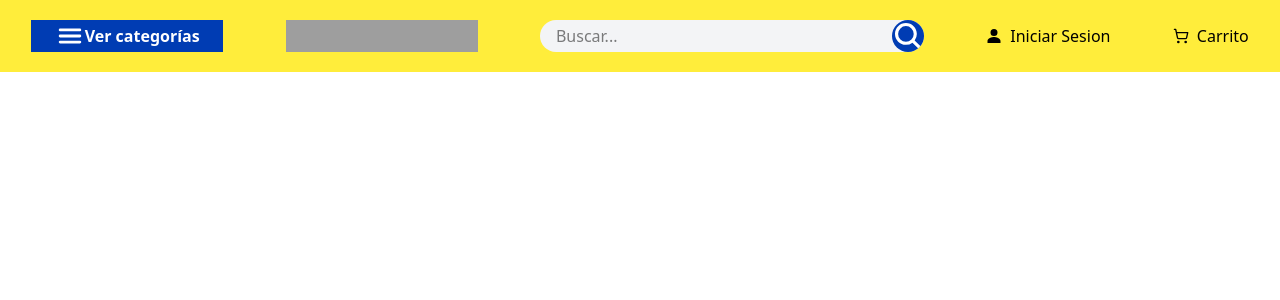
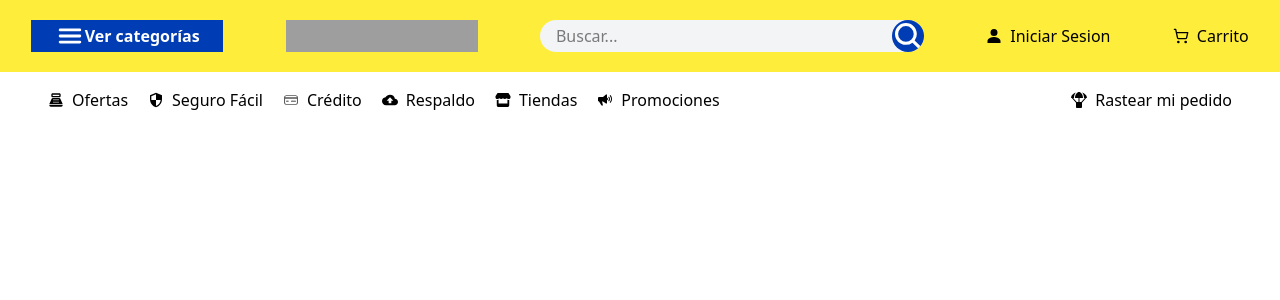
Before and after one commit to Luisnorieg/TecnoFacil, a React (Vite) app: page / in a window 1280 px wide. Shown: the top 300 px of the page. Built offline with nearby package versions, Linux system fonts and the light colour scheme; grey boxes are pictures that could not be loaded.

Commit message:
feat: :construction: Creación del segundo navabar conponente "Nav2"
Creación del segundo navabar conponente "Nav2"

```diff
--- a/src/App.jsx
+++ b/src/App.jsx
@@ -1,5 +1,6 @@
 import { useState } from 'react'
 import NavBar from './components/nav'
+import NavBar2 from './components/nav2'
 import './App.css'
 
 function App() {
@@ -8,6 +9,7 @@ function App() {
   return (
     <>
       <NavBar/>
+      <NavBar2/>
     </>
   )
 }
--- a/src/components/nav2.tsx
+++ b/src/components/nav2.tsx
@@ -0,0 +1,57 @@
+import { MdPointOfSale } from "react-icons/md";
+import { MdOutlineSecurity } from "react-icons/md";
+import { CiCreditCard1 } from "react-icons/ci";
+import { MdBackup } from "react-icons/md";
+import { FaStore } from "react-icons/fa6";
+import { IoMdMegaphone } from "react-icons/io";
+import { FaParachuteBox } from "react-icons/fa";
+function Nav2() {
+  return (
+    <>
+      <section>
+        <nav className="bg-[#ffffff] h-14 w-full flex justify-start items-center ">
+          <div className="flex justify-between items-center w-full mx-12">
+            <div className="flex justify-center">
+              <ul className="flex flex-row gap-5 ">
+                <li className="flex justify-center items-center gap-2 ">
+                  <MdPointOfSale />
+                  Ofertas
+                </li>
+                <li className="flex justify-center items-center gap-2">
+                  <MdOutlineSecurity />
+                  Seguro Fácil
+                </li>
+                <li className="flex justify-center items-center gap-2">
+                  <CiCreditCard1 />
+                  Crédito
+                </li>
+                <li className="flex justify-center items-center gap-2">
+                  <MdBackup />
+                  Respaldo
+                </li>
+                <li className="flex justify-center items-center gap-2">
+                  <FaStore />
+                  Tiendas
+                </li>
+                <li className="flex justify-center items-center gap-2">
+                  <IoMdMegaphone />
+                  Promociones
+                </li>
+              </ul>
+            </div>
+            <div className="flex justify-centeritems-center ">
+              <ul className="flex justify-center ">
+                <li className="flex justify-center items-center gap-2">
+                  <FaParachuteBox />
+                  Rastear mi pedido
+                </li>
+              </ul>
+            </div>
+          </div>
+        </nav>
+      </section>
+    </>
+  );
+}
+
+export default Nav2;
```
